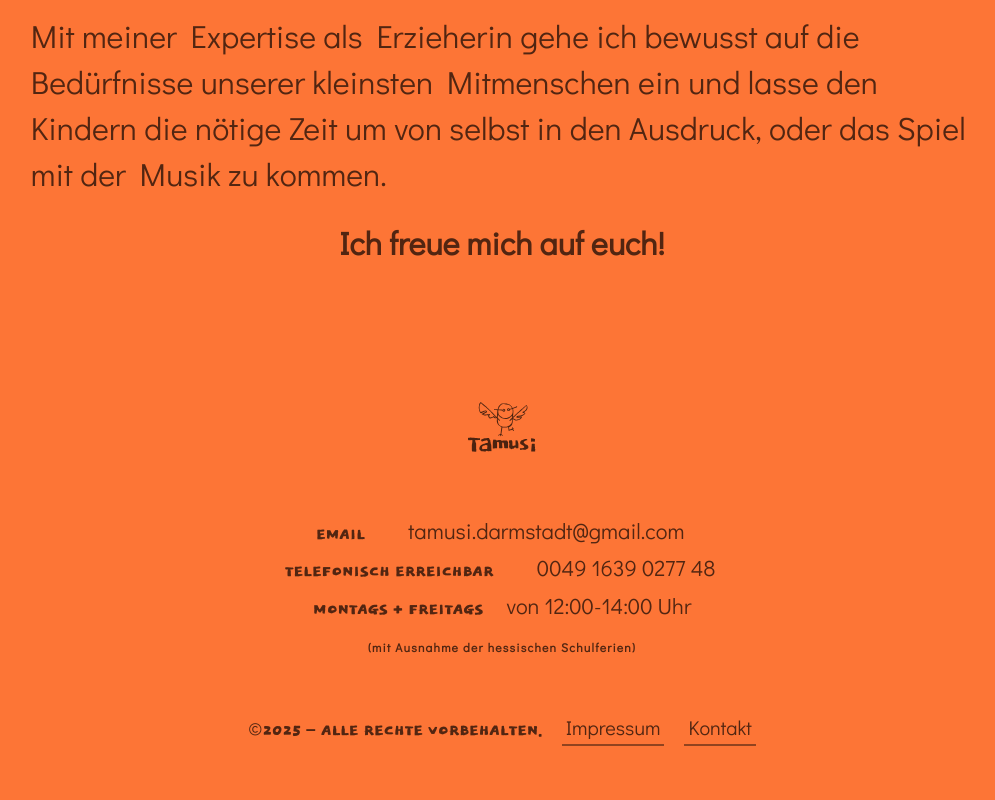
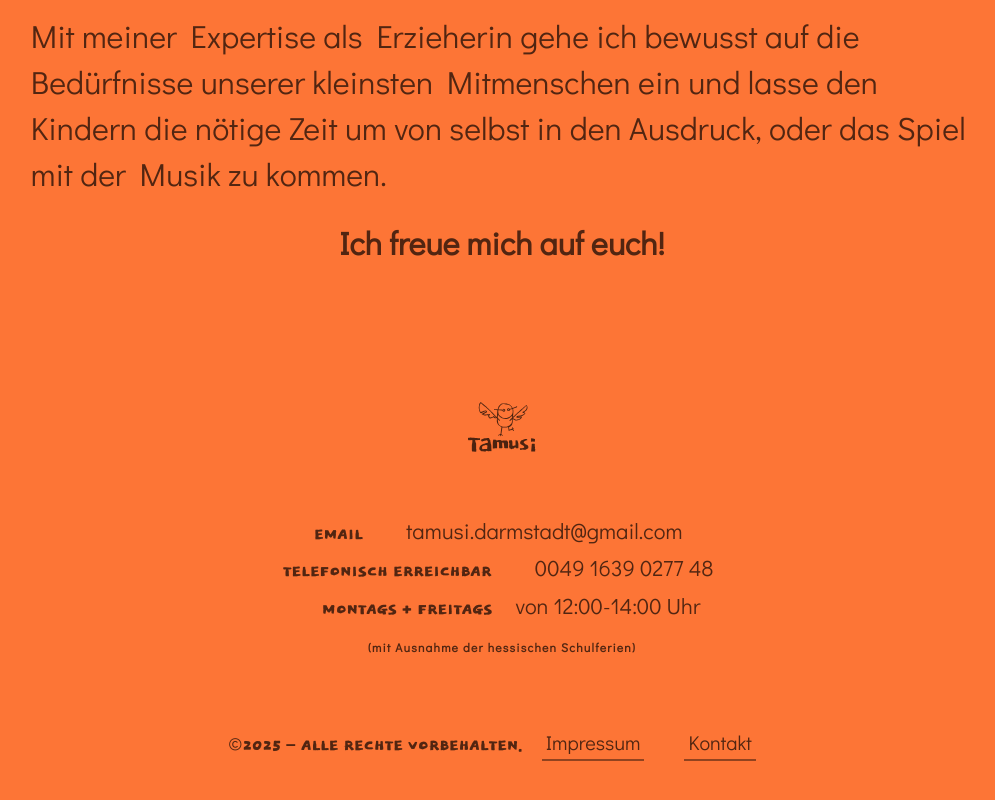
Before and after one commit to aeonyuonmiller/laura, a Next.js app: page /ueber-mich in a window 1280 px wide. Shown: the part 2708-3508 px from the top of the page, without its empty margins (138-1133 px from the left). Built offline with nearby package versions, Linux system fonts and the light colour scheme.

Commit message:
optimized footer styling

```diff
--- a/src/styles/globals.css
+++ b/src/styles/globals.css
@@ -84,7 +84,8 @@
   }
 
   .stoerer {
-    top: 30vh;
+    top: 29vh;
+    left: calc(100% - 140px);
     /* left: calc(0% + 8vw); */
     width: 9ch;
     height: 9ch;
@@ -706,7 +707,7 @@ footer {
 
 footer a {
   font-family: "Didact Gothic", serif;
-  margin-left: 1em;
+  margin: 1em;
   border-bottom: 2px solid #0000006d;
   padding: 4px;
   overflow: hidden;
@@ -734,14 +735,14 @@ footer svg {
   font-size: 22px;
   text-align: center;
   line-height: 170%;
-  margin-bottom: 8px;
+  /* margin-bottom: 8px; */
 }
 
 .openinghours p strong {
   text-transform: uppercase;
   font-size: 18px;
   line-height: 160%;
-  margin-right: 1em;
+  margin: 0 1em;
 }
 
 .bound {
```
